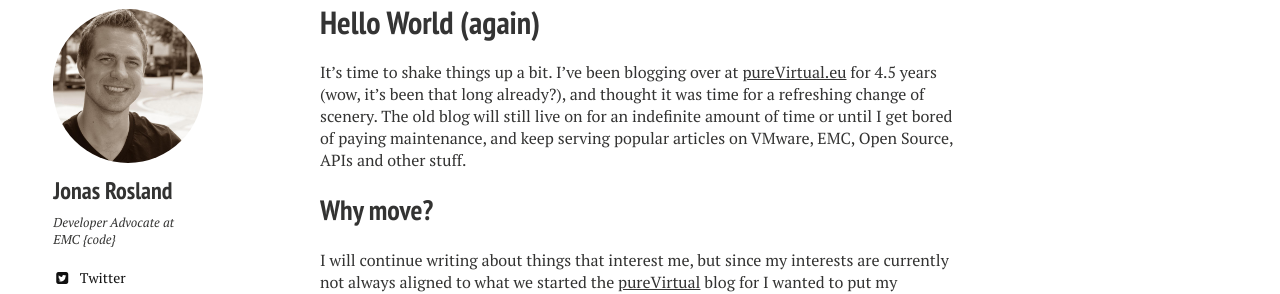
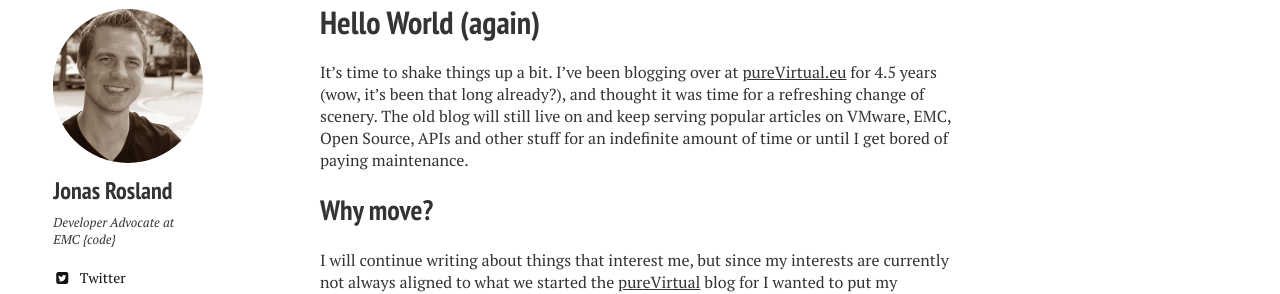
Before and after one commit to jonasrosland/old-blog, a Jekyll site: the page built from _posts/2015-03-23-hello-world.md, in a window 1280 px wide. Shown: the part 449-743 px from the top of the page. Built offline with Jekyll 4.4.1, drawn with Linux system fonts in a browser that asks for light colours; nearby versions of some CDN libraries; comment, search, counter and statistics services are not loaded.

```diff
--- a/_posts/2015-03-23-hello-world.md
+++ b/_posts/2015-03-23-hello-world.md
@@ -14,7 +14,7 @@ date: 2015-03-23T16:47:56-04:00
 ---
 
 It's time to shake things up a bit. I've been blogging over at [pureVirtual.eu](http://purevirtual.eu) for 4.5 years (wow, it's been that long already?), and thought it was time for a refreshing change of scenery.
-The old blog will still live on for an indefinite amount of time or until I get bored of paying maintenance, and keep serving popular articles on VMware, EMC, Open Source, APIs and other stuff.
+The old blog will still live on and keep serving popular articles on VMware, EMC, Open Source, APIs and other stuff for an indefinite amount of time or until I get bored of paying maintenance.
 
 ## Why move?
 
```
